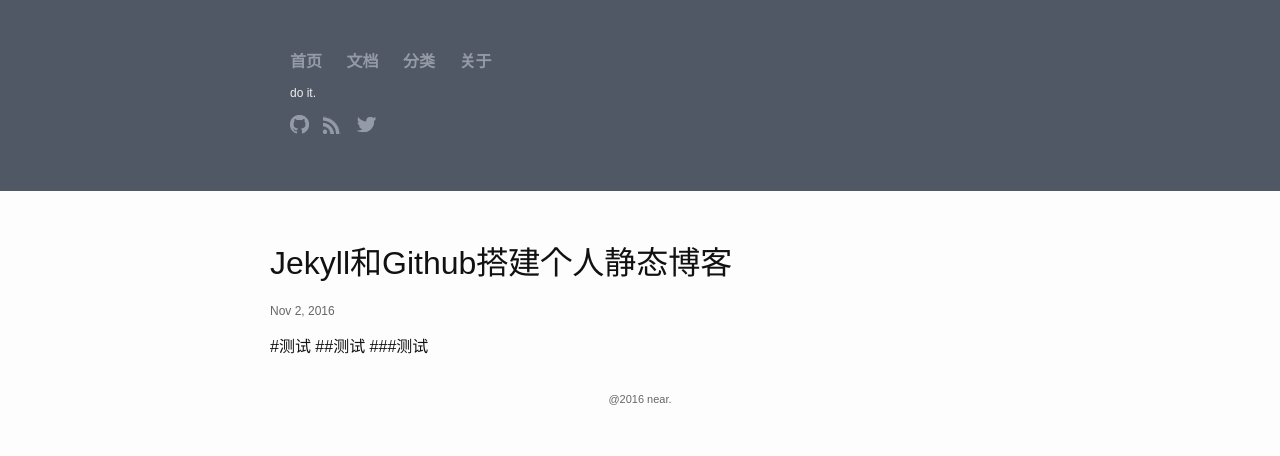
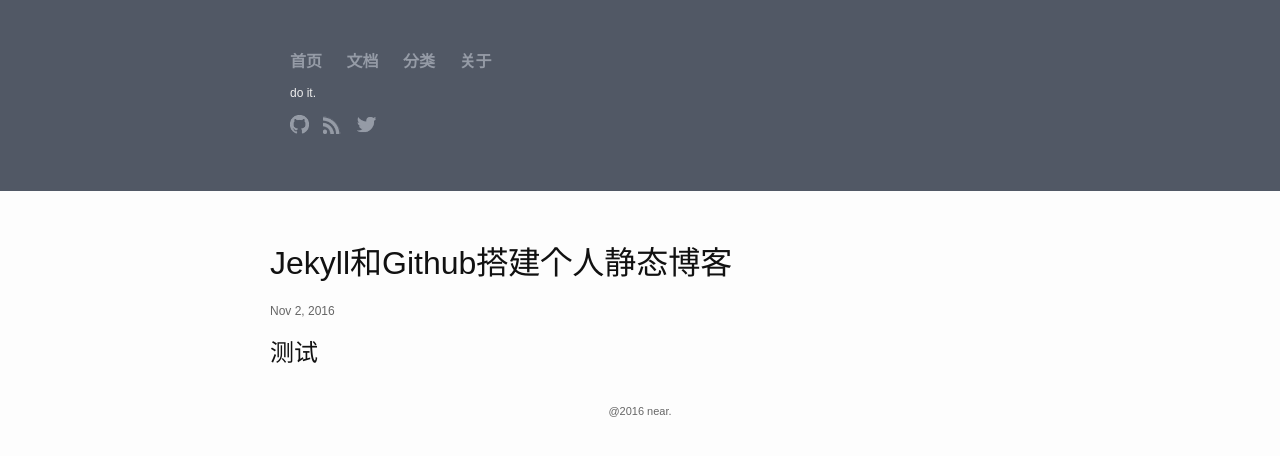
Before and after one commit to near68/near68.github.io, a Jekyll site: the page built from _posts/2016-11-02-test.markdown, in a window 1280 px wide. Shown: the top 456 px of the page. Built offline with Jekyll 4.4.1, drawn with Linux system fonts in a browser that asks for light colours.

Commit message:
Update 2016-11-02-test.markdown

```diff
--- a/_posts/2016-11-02-test.markdown
+++ b/_posts/2016-11-02-test.markdown
@@ -4,6 +4,4 @@ title:  "Jekyll和Github搭建个人静态博客"
 date:   2016/11/02 13:03:42
 categories: w
 ---
-#测试
-##测试
-###测试
+# 测试
```
